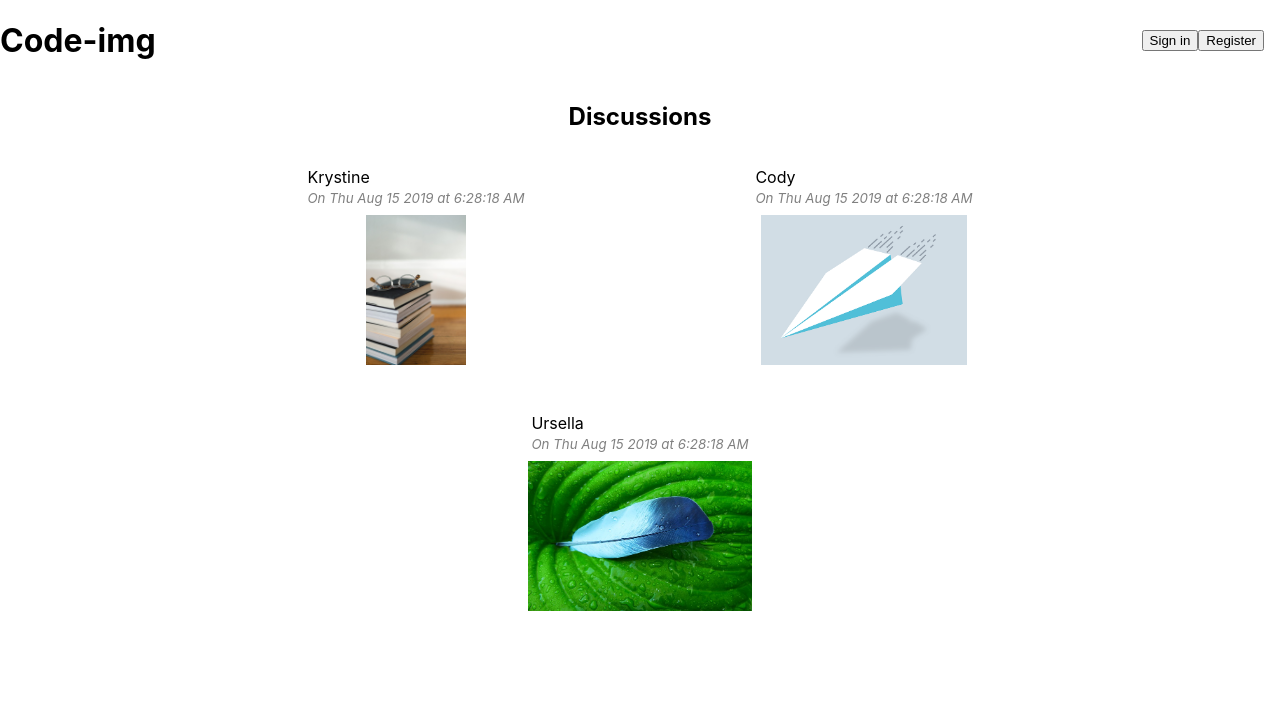
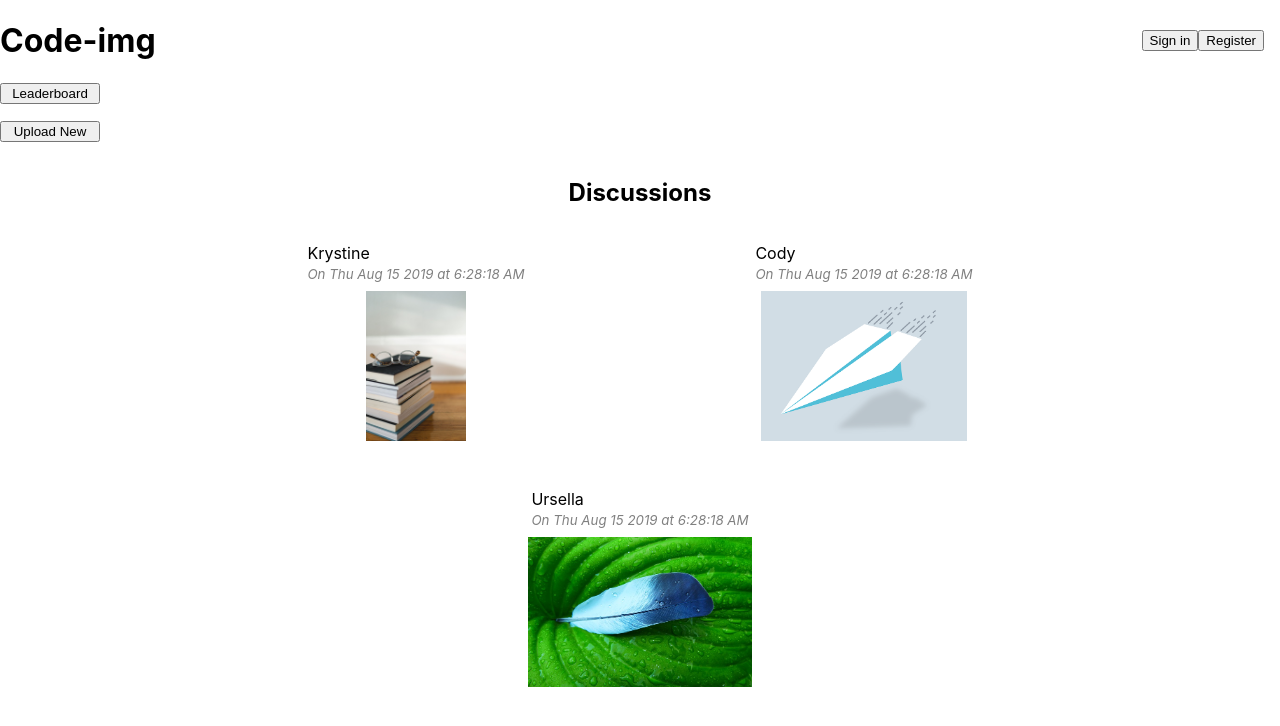
Before and after one commit to mlbiche/code-img, a React (Create React App) app: page / in a window 1280 px wide. Shown: the top 726 px of the page. Built offline with nearby package versions, Linux system fonts and the light colour scheme.

Commit message:
create front page navbar component and css for this component

```diff
--- /dev/null
+++ b/src/FrontPageNavBar/FrontPageNavBar.css
@@ -0,0 +1,10 @@
+#front-page-navbar-container {
+  display: flex;
+  flex-direction: column;
+  max-width: 100px;
+}
+
+.front-page-navbar-button {
+  width: 100%;
+  margin-bottom: 1rem;
+}
--- /dev/null
+++ b/src/FrontPageNavBar/FrontPageNavBar.js
@@ -0,0 +1,20 @@
+import React from 'react';
+import { Link } from 'react-router-dom';
+import './FrontPageNavBar.css';
+
+function FrontPageNavBar() {
+  return (
+    <div id='front-page-navbar-container'>
+      <Link to="/leaderboard">
+        <button className="front-page-navbar-button">Leaderboard</button>
+      </Link>
+      <Link>
+        <button className="front-page-navbar-button">Upload New</button>
+      </Link>
+    </div>
+  );
+
+
+}
+
+export default FrontPageNavBar;
--- a/src/FrontPageView/FrontPageView.js
+++ b/src/FrontPageView/FrontPageView.js
@@ -1,11 +1,13 @@
 import React from 'react';
 import Discussion from '../Discussion/Discussion';
 import { MOCKUP_DISCUSSIONS } from '../DiscussionView/DiscussionView';
-
+import FrontPageNavBar from '../FrontPageNavBar/FrontPageNavBar';
 import './FrontPageView.css';
 
 function FrontPageView() {
   return (
+    <div>
+      <FrontPageNavBar />
       <div id="front-page-container">
         <div id="front-page-title">
           <h2>Discussions</h2>
@@ -24,6 +26,7 @@ function FrontPageView() {
           }
         </div>
       </div>
+    </div>
   );
 }
 
```
Lines whose indentation alone changed are shown as unchanged.
